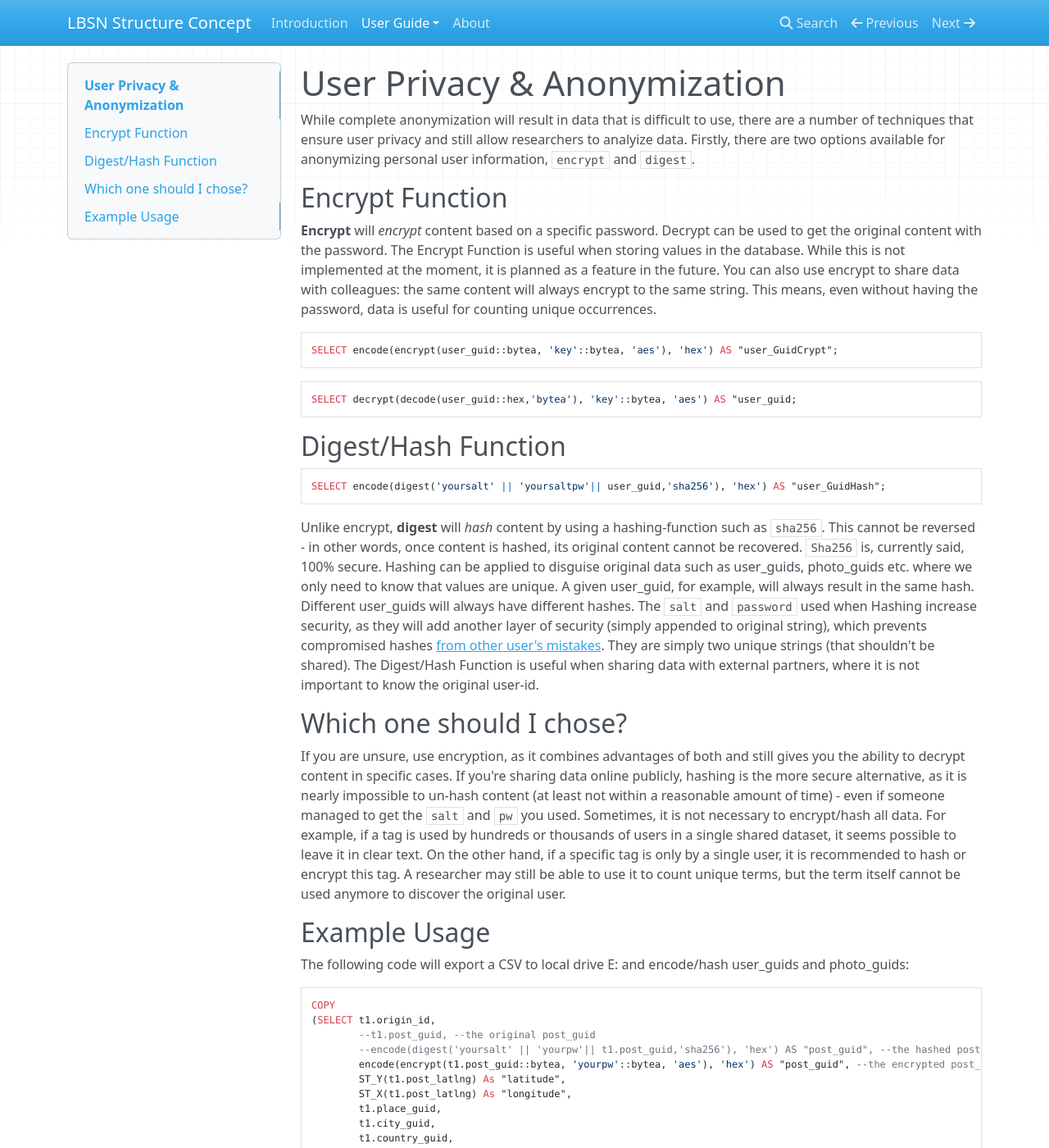
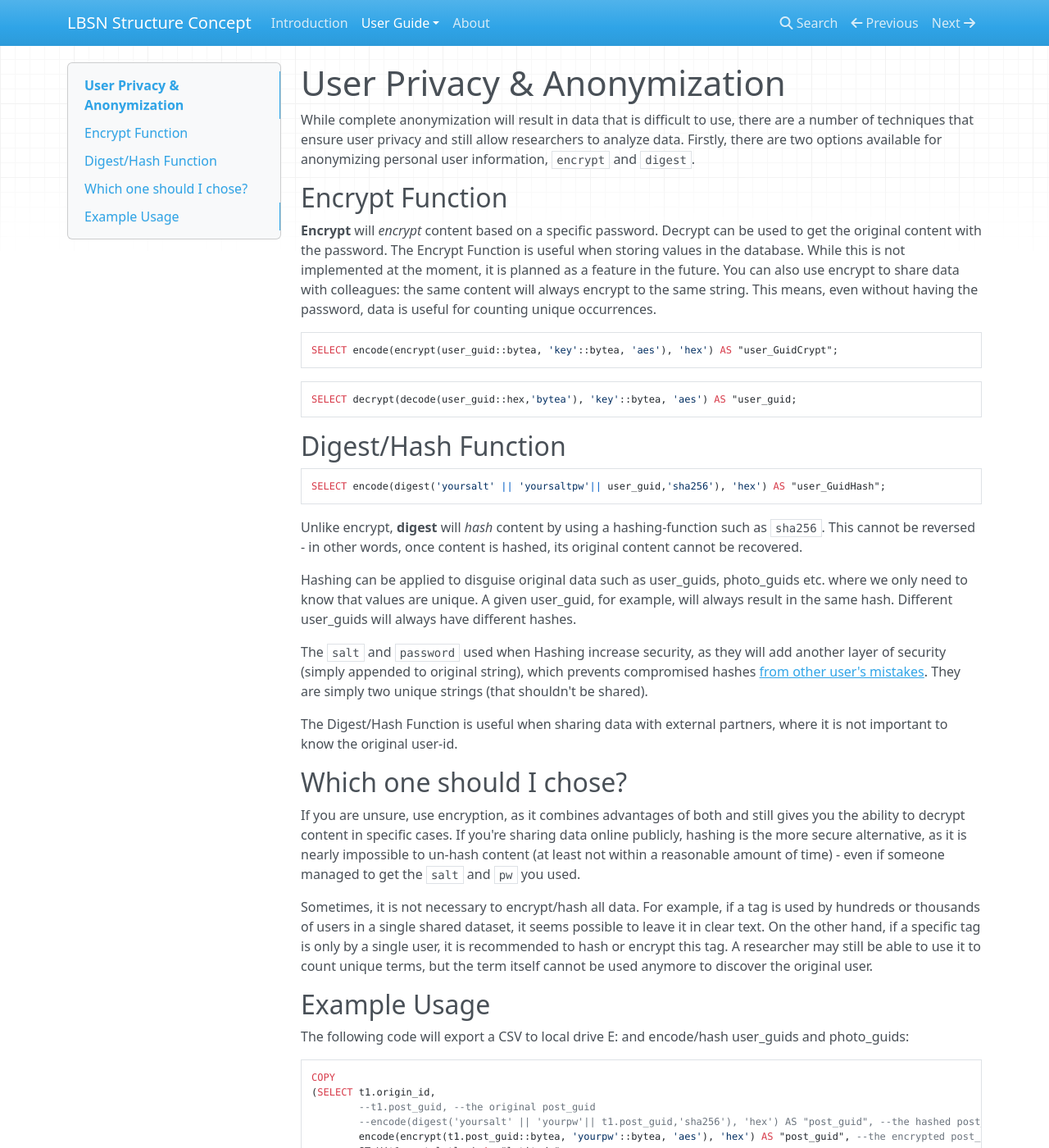
Before and after one commit to Sieboldianus/lbsnstructure, an MkDocs documentation site: the page built from docs/security-anonymization.md, in a window 1280 px wide and 1400 px high. Shown: the whole window at 82% size. Built offline with MkDocs 1.6.1, drawn with Linux system fonts in a browser that asks for light colours; nearby versions of some CDN libraries.

Commit message:
Minor type fixes

````diff
--- a/docs/security-anonymization.md
+++ b/docs/security-anonymization.md
@@ -1,6 +1,6 @@
 # User Privacy & Anonymization
 
-While complete anonymization will result in data that is difficult to use, there are a number of techniques that ensure user privacy and still allow researchers to analyize data.
+While complete anonymization will result in data that is difficult to use, there are a number of techniques that ensure user privacy and still allow researchers to analyze data.
 Firstly, there are two options available for anonymizing personal user information, `encrypt` and `digest`.
 
 ## Encrypt Function
@@ -21,13 +21,18 @@
 SELECT encode(digest('yoursalt' || 'yoursaltpw'|| user_guid,'sha256'), 'hex') AS "user_GuidHash";
 ```
 
-Unlike encrypt, **digest** will *hash* content by using a hashing-function such as `sha256`. This cannot be reversed - in other words, once content is hashed, its original content cannot be recovered. `Sha256` is, currently said, 100% secure.
+Unlike encrypt, **digest** will *hash* content by using a hashing-function such as `sha256`. This cannot be reversed - in other words, once content is hashed, its original content cannot be recovered.
+
 Hashing can be applied to disguise original data such as user_guids, photo_guids etc. where we only need to know that values are unique. A given user_guid, for example, will always result in the same hash. Different user_guids will always have different hashes.
+
 The `salt` and `password` used when Hashing increase security, as they will add another layer of security (simply appended to original string), which prevents compromised hashes [from other user's mistakes](https://security.stackexchange.com/questions/51959/why-are-salted-hashes-more-secure-for-password-storage). They are simply two unique strings (that shouldn't be shared).
+
 The Digest/Hash Function is useful when sharing data with external partners, where it is not important to know the original user-id.
 
 ## Which one should I chose?
-If you are unsure, use encryption, as it combines advantages of both and still gives you the ability to decrypt content in specific cases. If you're sharing data online publicly, hashing is the more secure alternative, as it is nearly impossible to un-hash content (at least not within a reasonable amount of time) - even if someone managed to get the `salt` and `pw` you used. Sometimes, it is not necessary to encrypt/hash all data. For example, if a tag is used by hundreds or thousands of users in a single shared dataset, it seems possible to leave it in clear text. On the other hand, if a specific tag is only by a single user, it is recommended to hash or encrypt this tag. A researcher may still be able to use it to count unique terms, but the term itself cannot be used anymore to discover the original user.
+If you are unsure, use encryption, as it combines advantages of both and still gives you the ability to decrypt content in specific cases. If you're sharing data online publicly, hashing is the more secure alternative, as it is nearly impossible to un-hash content (at least not within a reasonable amount of time) - even if someone managed to get the `salt` and `pw` you used.
+
+Sometimes, it is not necessary to encrypt/hash all data. For example, if a tag is used by hundreds or thousands of users in a single shared dataset, it seems possible to leave it in clear text. On the other hand, if a specific tag is only by a single user, it is recommended to hash or encrypt this tag. A researcher may still be able to use it to count unique terms, but the term itself cannot be used anymore to discover the original user.
 
 ## Example Usage
 The following code will export a CSV to local drive E: and encode/hash user_guids and photo_guids:
````
Also changed, not shown: .gitmodules.
